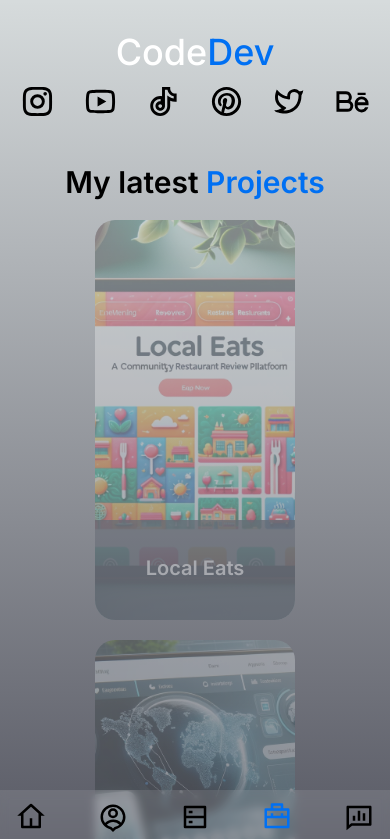
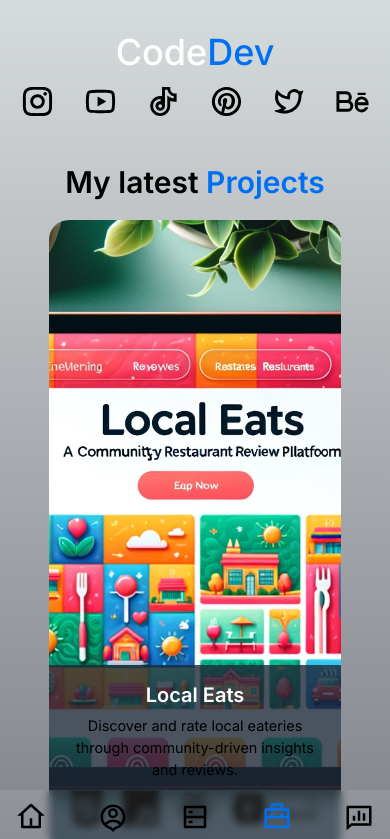
Before and after one commit to wrujel/portfolio-web, a Next.js app: page /projects in a window 390 px wide. Shown: the top 839 px of the page. Built offline with nearby package versions, Linux system fonts and the light colour scheme.

Commit message:
add scroll responsive for projects page

```diff
--- a/src/components/Projects/Projects.tsx
+++ b/src/components/Projects/Projects.tsx
@@ -2,19 +2,27 @@
 
 import { fadeIn } from "@/utils/motionTransition";
 import { motion } from "framer-motion";
+import { scroll } from "framer-motion/dom";
 import { cardContent } from "./Projects.data";
 import { useState } from "react";
 
 const Projects = () => {
-  const [index, setIndex] = useState<number | null>(null);
+  const [index, setIndex] = useState<number | null>(0);
 
-  const handleClick = (id: number) => {
-    setIndex(id === index ? null : id);
+  scroll((progress) => {
+    if (window.innerWidth < 768) {
+      const state = Math.floor(progress * (cardContent.length - 1));
+      if (state !== index) setIndex(state);
+    }
+  });
+
+  const handleHover = (id: number) => {
+    if (window.innerWidth >= 768) setIndex(id);
   };
 
   const cardVariants = {
     expanded: {
-      width: "360px",
+      width: window.innerWidth < 768 ? "75svw" : "360px",
       opacity: 1,
     },
     collapsed: {
@@ -46,7 +54,7 @@ const Projects = () => {
             {cardContent.map(({ id, title, description, imageUrl, skills }) => (
               <div key={id}>
                 <motion.div
-                  className={`cursor-pointer h-[400px] md:h-[600px] lg:h-[800px] bg-cover bg-center bg-no-repeat rounded-[20px] ${
+                  className={`cursor-pointer h-[75svh] md:h-[600px] lg:h-[750px] bg-cover bg-center bg-no-repeat rounded-[20px] ${
                     index === id && "expanded"
                   } `}
                   initial={{ opacity: 1 }}
@@ -57,15 +65,7 @@ const Projects = () => {
                   }}
                   transition={{ duration: 0.2 }}
                   whileTap={{ scale: 0.95 }}
-                  onHoverStart={() => {
-                    if (window.innerWidth >= 768) handleClick(id);
-                  }}
-                  onHoverEnd={() => {
-                    if (window.innerWidth >= 768) handleClick(id);
-                  }}
-                  onClick={() => {
-                    if (window.innerWidth < 768) handleClick(id);
-                  }}
+                  onHoverStart={() => handleHover(id)}
                   style={{
                     backgroundImage: `url(${imageUrl})`,
                   }}
```
